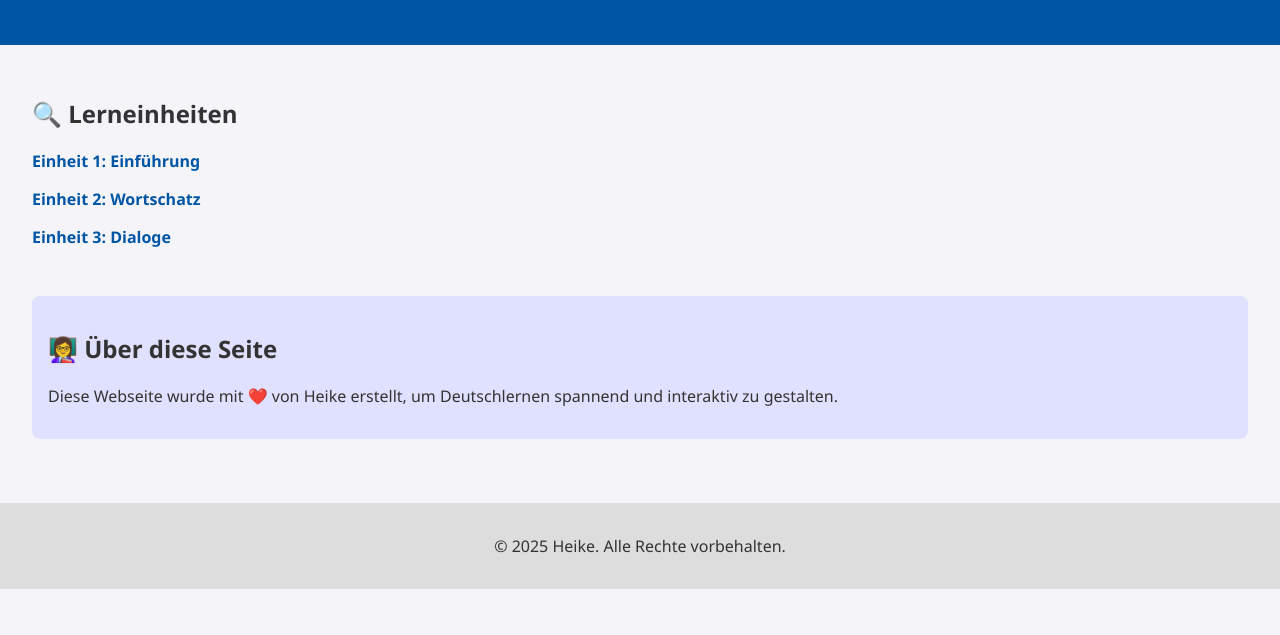
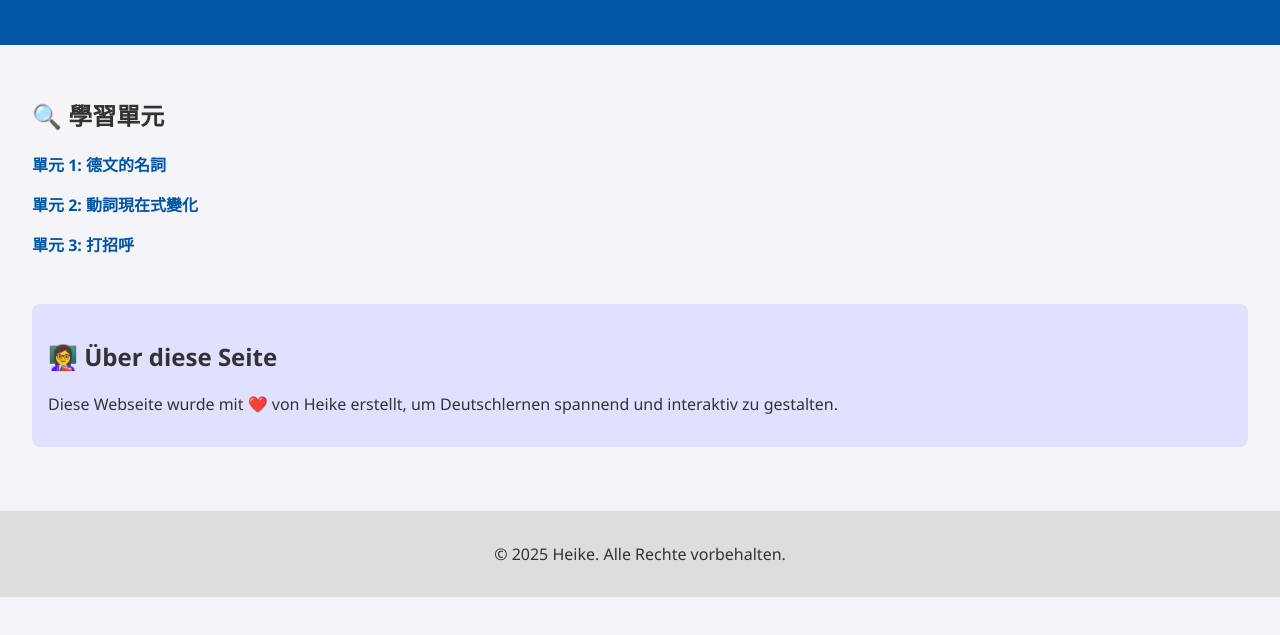
Before and after one commit to Heike1166/Deutschkurs, a plain HTML site: page index.html in a window 1280 px wide. Shown: the part 143-778 px from the top of the page. Drawn offline with Linux system fonts and the light colour scheme; files that its build step writes are made by us from their sources.

Commit message:
Update index.html

```diff
--- a/index.html
+++ b/index.html
@@ -14,11 +14,11 @@
 
   <main>
     <section class="lesson-list">
-      <h2>🔍 Lerneinheiten</h2>
+      <h2>🔍 學習單元</h2>
       <ul>
-        <li><a href="lesson1_intro.html">Einheit 1: Einführung</a></li>
-        <li><a href="lesson2_vocab.html">Einheit 2: Wortschatz</a></li>
-        <li><a href="lesson3_dialogue.html">Einheit 3: Dialoge</a></li>
+        <li><a href="01 動詞現在式變化.html">單元 1: 德文的名詞</a></li>
+        <li><a href="lesson2_vocab.html">單元 2: 動詞現在式變化</a></li>
+        <li><a href="lesson3_dialogue.html">單元 3: 打招呼</a></li>
         <!-- 更多單元可在此新增 -->
       </ul>
     </section>
@@ -33,4 +33,5 @@
     <p>&copy; 2025 Heike. Alle Rechte vorbehalten.</p>
   </footer>
 </body>
+
 </html>
```
